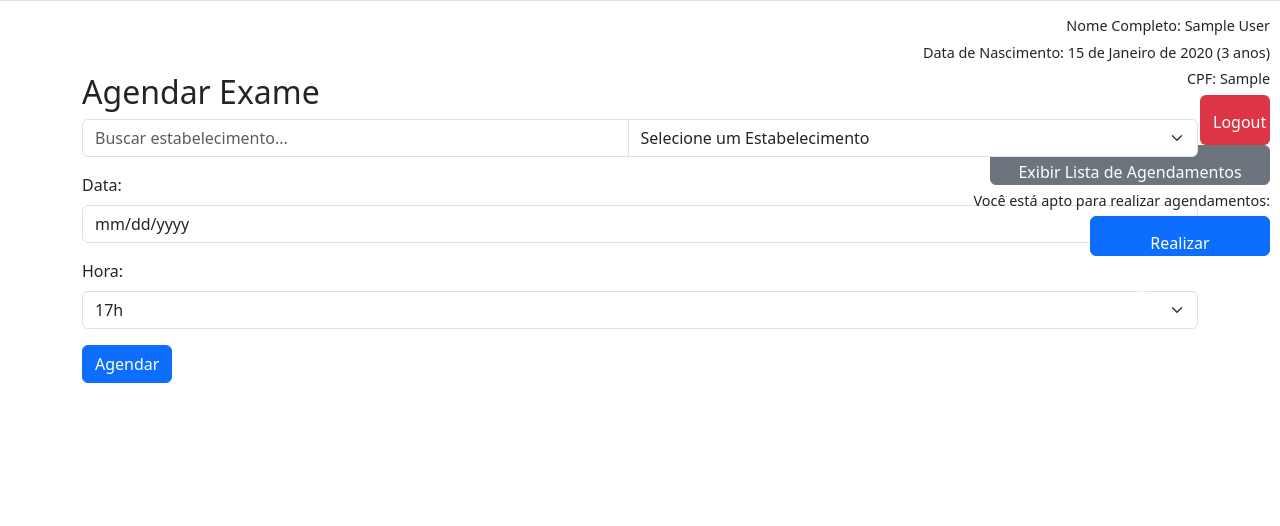
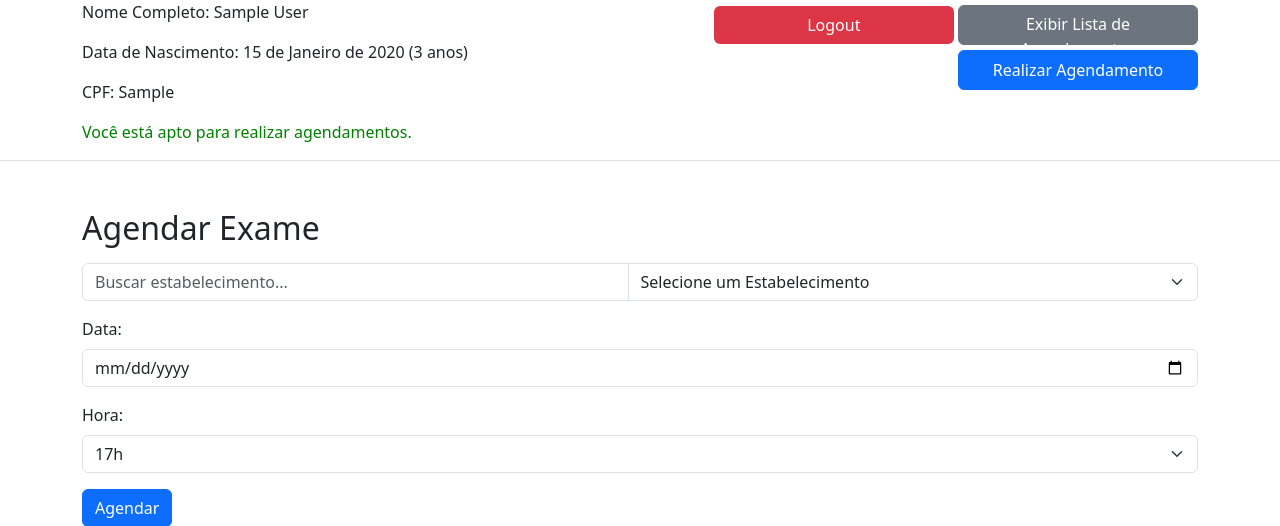
Before and after one commit to kmandrade/LaisCovid, a Django app: page /agendamento/home/ in a window 1280 px wide. Shown: the top 526 px of the page. Run offline with Django 4.2, Linux system fonts and the light colour scheme; a user stored in the database is signed in; tables that the repository leaves empty hold one stand-in row (values such as "Sample post"); some libraries are stand-ins or nearby versions.

Commit message:
Ajustando visualizacao da page home

```diff
--- a/Agendamento/Templates/_header.html
+++ b/Agendamento/Templates/_header.html
@@ -1,21 +1,26 @@
 {% if user.is_authenticated %}
-    <header id="headerLogin" class="border-bottom" style="width: 100%;">
-        <!-- Outros elementos do header aqui -->
-            <div id="user-info" class="text-end user-info">
+    <div class="container">
+        <div class="row">
+            <!-- Informações do usuário -->
+            <div class="col-md-6">
                 <p>Nome Completo: {{ user.nome_completo }}</p>
                 <p>Data de Nascimento: {{ user.data_nascimento }} ({{ user.get_idade }} anos)</p>
                 <p>CPF: {{ user.cpf }}</p>
-                <a href="{% url 'logout' %}" class="btn btn-logout">Logout</a>
-                <button id="toggleAgendamentos" class="btn btn-secondary" style="width: 280px;">Exibir Lista de Agendamentos</button>
-
                 {% if user.is_apto_agendamento %}
-                    <p>Você está apto para realizar agendamentos: </p>
-                    <button id="toggleRealizarAgend" class="btn btn-primary" data-tem-agendamento-ativo="{% if tem_agendamento_ativo %}true{% else %}false{% endif %}">Realizar Agendamento</button>
-                    {% else %}
+                <p class="apto">Você está apto para realizar agendamentos.</p>
+                {% else %}
                     <p class="nao-apto">Você não está apto para realizar agendamentos.</p>
                 {% endif %}
             </div>
 
-    </header>
+            <div class="col-md-6 text-end">
+                <a href="{% url 'logout' %}" class="btn btn-logout">Logout</a>
+                <button id="toggleAgendamentos" class="btn btn-secondary">Exibir Lista de Agendamentos</button>
+                {% if user.is_apto_agendamento %}
+                    <button id="toggleRealizarAgend" class="btn btn-primary" data-tem-agendamento-ativo="{% if tem_agendamento_ativo %}true{% else %}false{% endif %}">Realizar Agendamento</button>
+                {% endif %}
+            </div>
+        </div>
+    </div>
 
 {% endif %}
--- a/Agendamento/Templates/_lista_agendamento.html
+++ b/Agendamento/Templates/_lista_agendamento.html
@@ -1,4 +1,3 @@
-<section id="main-section" class="sectionHome">
     <div class="container mt-5">
         <h2 class="mb-4">Agendamentos</h2>
         <div style="max-height: 400px; overflow-y: auto;">
@@ -34,4 +33,3 @@
             </table>
         </div>
     </div>
-</section>
--- a/Agendamento/Templates/_realizar_agendamento.html
+++ b/Agendamento/Templates/_realizar_agendamento.html
@@ -1,5 +1,6 @@
 <div class="container mt-4">
     <h2>Agendar Exame</h2>
+    <form method="post" action="{% url 'realizar_agendamento' %}" class="mt-3">
         <div class="input-group mb-3">
                 <input type="text" class="form-control" id="inputBuscaEstabelecimento" placeholder="Buscar estabelecimento..." name="q" value="{{ query }}">
                 <select name="estabelecimento" id="dropdownEstabelecimento" class="form-select">
@@ -11,7 +12,6 @@
                     {% endfor %}
                 </select>
         </div>
-    <form method="post" action="{% url 'realizar_agendamento' %}" class="mt-3">
             {% csrf_token %}
 
             <div class="mb-3">
@@ -37,29 +37,3 @@
             <button type="submit" class="btn btn-primary">Agendar</button>
     </form>
 </div>
-<script type="text/javascript">
-    document.getElementById('inputBuscaEstabelecimento').addEventListener('input', function(e) {
-        var textoBusca = e.target.value.toLowerCase();
-        var dropdown = document.getElementById('dropdownEstabelecimento');
-        var opcoes = dropdown.options;
-        var encontrado = false;
-
-        for (var i = 1; i < opcoes.length; i++) {
-            var estabelecimento = opcoes[i].getAttribute('data-nome').toLowerCase();
-
-            if (estabelecimento.includes(textoBusca)) {
-                opcoes[i].style.display = '';
-                if (!encontrado) {
-                    dropdown.value = opcoes[i].value;
-                    encontrado = true;
-                }
-            } else {
-                opcoes[i].style.display = 'none';
-            }
-        }
-
-        if (!encontrado) {
-            dropdown.value = '';
-        }
-    });
-</script>
--- a/Agendamento/Templates/home.html
+++ b/Agendamento/Templates/home.html
@@ -11,30 +11,17 @@
 
     <title>Home</title>
     <style>
-        #user-info {
-            position: absolute;
-            right: 10px;
-            top: 10px;
-        }
-        #user-info p {
-            margin: 0;
-            line-height: 1.5;
-            font-size: 0.9rem;
-        }
-        #user-info .btn-logout {
-            display: block;
-            margin-left: 280px;
-            width: 70px;
-        }
+
     </style>
 </head>
 
 <body>
-    {% include '_header.html' %}
-   <br>
+    <header id="headerLogin" class="border-bottom" style="width: 100%;">
+        {% include '_header.html' %}
+    </header>
 
    <div id="listaAgendamentos" style="display:block;">
-    {% include '_lista_agendamento.html' %}
+        {% include '_lista_agendamento.html' %}
     </div>
     <br>
     <div id="realizarAgendamento" style="display:block;">
--- a/Agendamento/views.py
+++ b/Agendamento/views.py
@@ -57,7 +57,7 @@ def home(request):
     }
 
     if tem_agendamento_ativo:
-        messages.info(request, "Você já possui um agendamento ativo.")
+        messages.error(request, "Você já possui um agendamento ativo.")
 
     return render(request, 'home.html', context)
 
@@ -65,23 +65,17 @@ def home(request):
 @login_required(login_url="/auth/login/")
 def realizar_agendamento(request):
     usuario = request.user
-    query = request.GET.get('q', '')
-    filtro = request.GET.get('filtro', 'nome')
-
-    agendamentos_ids = request.session.get('agendamentos', [])
-
-    agendamentos_usuario = AgendamentoUsuario.objects.filter(id__in=agendamentos_ids)
     estabelecimentos = Estabelecimento.objects.all()
 
-    if request.method == 'GET':
-        if filtro == 'nome':
-            estabelecimentos = estabelecimentos.filter(nome_estabelecimento__icontains=query)
-        elif filtro == 'cnes':
-            estabelecimentos = estabelecimentos.filter(codigo_cnes__icontains=query)
-    else:
+    if request.method == 'POST':
         estabelecimento_id = request.POST.get('estabelecimento')
         data_agendamento_str = request.POST.get('data_agendamento')
         hora_agendamento = request.POST.get('hora_agendamento')
+
+        if not estabelecimento_id:
+            print(estabelecimento_id)
+            messages.error(request, "Por favor, selecione um estabelecimento válido.")
+            return redirect('home')
 
         try:
             data_agendamento = datetime.strptime(data_agendamento_str, '%Y-%m-%d').date()
@@ -117,16 +111,15 @@ def realizar_agendamento(request):
             messages.error(request, "Não há vagas disponíveis para este horário.")
             return redirect(reverse('home'))
 
-    estabelecimentos = Estabelecimento.objects.all()
+    agendamentos_ids = request.session.get('agendamentos', [])
+
+    agendamentos_usuario = AgendamentoUsuario.objects.filter(id__in=agendamentos_ids)
     context = {
         'estabelecimentos': estabelecimentos,
-        'agendamentos_usuario': agendamentos_usuario,
-        'query': query,
-        'filtro': filtro,
+        'agendamentos_usuario': agendamentos_usuario
     }
 
     return render(request, 'home.html', context)
-
 
 @login_required(login_url="/auth/login/")
 def logout_view(request):
--- a/Templates/Static/Agendamento/css/estilo.css
+++ b/Templates/Static/Agendamento/css/estilo.css
@@ -1,27 +1,43 @@
+#user-info {
+    position: absolute;
+    right: 10px;
+    top: 10px;
+}
+#user-info p {
+    margin: 0;
+    line-height: 1.5;
+    font-size: 0.9rem;
+}
+#user-info .btn-logout {
+    display: block;
+    margin-left: 280px;
+    width: 70px;
+}
+
 .sectionHome {
     display: flex;
     justify-content: center;
     align-items: center;
-    height: 200px; /* Ajuste a altura conforme necessário */
-    margin-top: 20%; /* Espaço abaixo do header */
+    height: 200px;
+    margin-top: 20%;
 }
 
 .content-box {
-    width: 100px; /* Largura do quadrado */
-    height: 100px; /* Altura do quadrado */
-    background-color: #f0f0f0; /* Cor de fundo do quadrado */
-    border: 1px solid #ccc; /* Borda do quadrado */
+    width: 100px;
+    height: 100px;
+    background-color: #f0f0f0;
+    border: 1px solid #ccc;
     display: block;
     clear: both;
     justify-content: center;
     align-items: center;
 }
 #headerLogin .btn {
-    width: 180px;
+    width: 240px;
     height: 40px;
     display: inline-block;
     text-align: center;
-    line-height: 40px;
+    line-height: 25px;
 }
 
 #headerLogin .user-info p {
@@ -31,7 +47,7 @@
 #headerLogin .btn-logout {
     background-color: #dc3545;
     color: white;
-    height: 50px;
+    height: 38px;
     justify-content: center;
 }
 
@@ -44,3 +60,20 @@
     color: #dc3545;
     font-weight: bold;
 }
+.btn-logout, #toggleAgendamentos, #toggleRealizarAgend {
+    width: 280px;
+    margin-top: 5px;
+}
+
+#user-info p {
+    margin: 0;
+    line-height: 1.5;
+    font-size: 0.9rem;
+}
+
+.nao-apto {
+    color: red;
+}
+.apto {
+    color: green;
+}
--- a/Templates/Static/Agendamento/js/scripts.js
+++ b/Templates/Static/Agendamento/js/scripts.js
@@ -7,7 +7,6 @@ document.addEventListener('DOMContentLoaded', function () {
         agendamento.style.display = agendamento.style.display === 'none' ? 'block' : 'none';
         localStorage.setItem('realizarAgendamentosVisivel', agendamento.style.display === 'block');
     });
-    console.log('TESTE TESTE')
 
     var estadoLista = localStorage.getItem('listaAgendamentosVisivel');
     var lista = document.getElementById('listaAgendamentos');
@@ -19,4 +18,29 @@ document.addEventListener('DOMContentLoaded', function () {
     });
 
 
+    document.getElementById('inputBuscaEstabelecimento').addEventListener('input', function(e) {
+        var textoBusca = e.target.value.toLowerCase();
+        var dropdown = document.getElementById('dropdownEstabelecimento');
+        var opcoes = dropdown.options;
+        var encontrado = false;
+
+        for (var i = 1; i < opcoes.length; i++) {
+            var estabelecimento = opcoes[i].getAttribute('data-nome').toLowerCase();
+
+            if (estabelecimento.includes(textoBusca)) {
+                opcoes[i].style.display = '';
+                if (!encontrado) {
+                    dropdown.value = opcoes[i].value;
+                    encontrado = true;
+                }
+            } else {
+                opcoes[i].style.display = 'none';
+            }
+        }
+
+        if (!encontrado) {
+            dropdown.value = '';
+        }
+    });
+
 });
```
Lines whose indentation alone changed are shown as unchanged.
